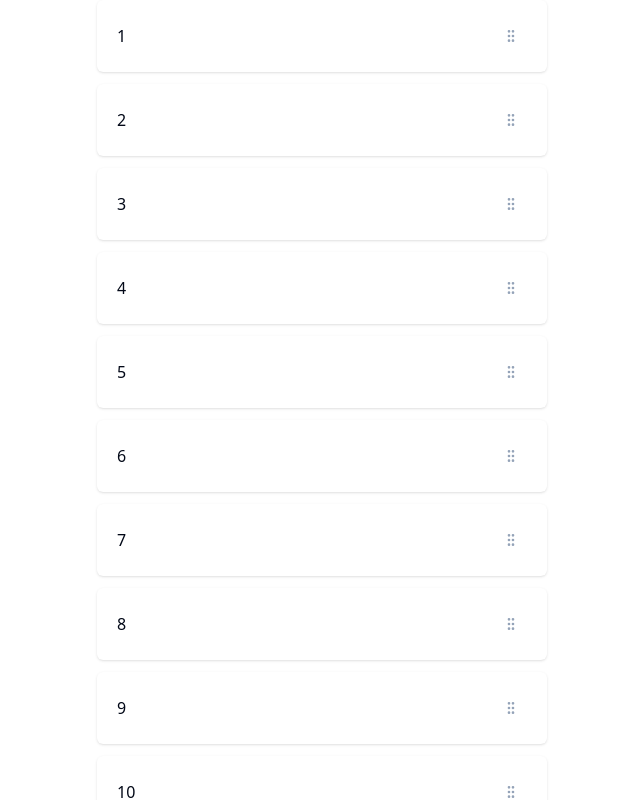
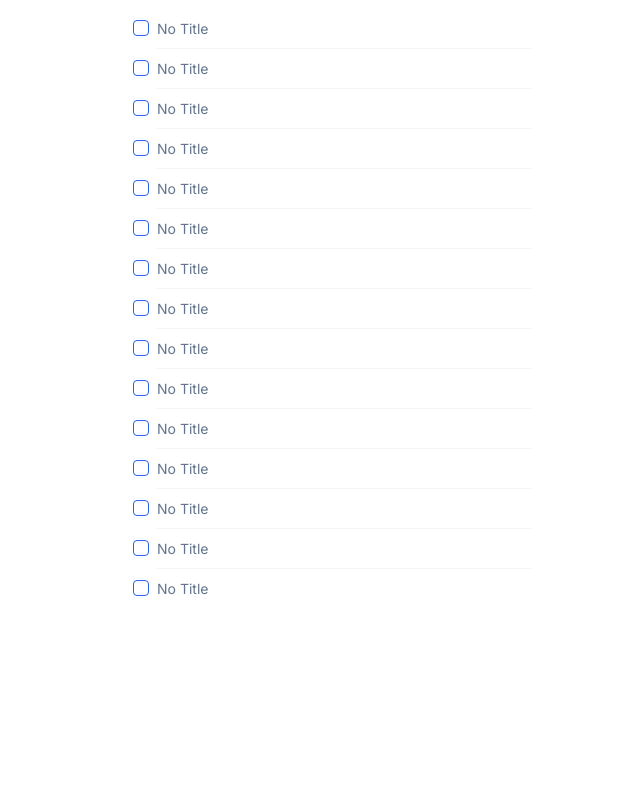
Before and after one commit to oliverilp/next-tasks, a Next.js app: page /shadcn in a window 1280 px wide. Shown: the top 800 px of the page, without its empty margins (318-958 px from the left). Built offline with nearby package versions, Linux system fonts and the light colour scheme.

Commit message:
Improve list style

```diff
--- a/src/app/page.tsx
+++ b/src/app/page.tsx
@@ -1,4 +1,4 @@
-import { Button } from '@/components/ui/button';
+import { Button } from '@/components/ui/Button';
 
 export default function Home() {
   return (
--- a/src/app/shadcn/page.tsx
+++ b/src/app/shadcn/page.tsx
@@ -7,7 +7,7 @@ import Tasks from '@/components/sortable/Tasks';
 export default function CardWithForm() {
   return (
     <div className="flex w-full justify-center">
-      <div className="w-[450px]">
+      <div className="w-[450px] pt-2">
         <NoSsrWrapper>
           <Tasks />
         </NoSsrWrapper>
--- /dev/null
+++ b/src/app/tasks/page.tsx
@@ -0,0 +1,30 @@
+import * as React from 'react';
+
+import { Checkbox } from '@/components/ui/Checkbox';
+import { InlineInput } from '@/components/ui/InlineInput';
+
+import { GripVertical } from 'lucide-react';
+
+function Task() {
+  return (
+    <li className="flex list-none items-center gap-1">
+      <GripVertical className="w-4 cursor-grab text-slate-400 active:cursor-grabbing" />
+      <div className="flex grow items-center gap-2 rounded-md px-4 has-[:focus]:bg-indigo-50">
+        <Checkbox />
+        <InlineInput placeholder="No Title" />
+      </div>
+    </li>
+  );
+}
+
+export default function List() {
+  return (
+    <ul className="flex w-full justify-center pt-2">
+      <div className="flex w-[500px] flex-col">
+        {[1, 2, 3].map((item) => (
+          <Task key={item} />
+        ))}
+      </div>
+    </ul>
+  );
+}
--- a/src/components/sortable/Item/SortableItem.tsx
+++ b/src/components/sortable/Item/SortableItem.tsx
@@ -13,6 +13,9 @@ import type {
 } from '@dnd-kit/core';
 import { useSortable } from '@dnd-kit/sortable';
 import { CSS } from '@dnd-kit/utilities';
+
+import { Checkbox } from '@/components/ui/Checkbox';
+import { InlineInput } from '@/components/ui/InlineInput';
 
 import { GripVertical } from 'lucide-react';
 
@@ -59,12 +62,26 @@ export function SortableItem({ children, id }: PropsWithChildren<Props>) {
   return (
     <SortableItemContext.Provider value={context}>
       <li
+        className="group flex list-none items-center gap-1"
+        ref={setNodeRef}
+        style={style}
+      >
+        {children}
+        <div className="flex grow items-center gap-2 rounded-md px-4 group-hover:bg-slate-50 has-[:focus]:bg-blue-50 group-hover:has-[:focus]:bg-blue-50">
+          <Checkbox />
+          <InlineInput
+            placeholder="No Title"
+            className="border-t border-gray-100 group-first:border-t-0"
+          />
+        </div>
+      </li>
+      {/* <li
         className="flex flex-grow list-none items-center justify-between rounded-md bg-white px-5 py-3 font-sans font-normal shadow"
         ref={setNodeRef}
         style={style}
       >
         {children}
-      </li>
+      </li> */}
     </SortableItemContext.Provider>
   );
 }
@@ -73,16 +90,8 @@ export function DragHandle() {
   const { attributes, listeners, ref } = useContext(SortableItemContext);
 
   return (
-    <button
-      className="flex w-3 cursor-grab touch-none appearance-none items-center justify-center rounded border-0 bg-transparent p-4 outline-0 hover:bg-black/5"
-      {...attributes}
-      {...listeners}
-      ref={ref}
-      type="button"
-    >
-      <div className="flex-shrink-0">
-        <GripVertical size={16} color="#94a3b8" />
-      </div>
+    <button {...attributes} {...listeners} ref={ref} type="button">
+      <GripVertical className="invisible w-4 cursor-grab text-slate-400 active:cursor-grabbing group-hover:visible" />
     </button>
   );
 }
--- a/src/components/sortable/Sortable.tsx
+++ b/src/components/sortable/SortableList.tsx
@@ -66,7 +66,7 @@ export default function SortableList<T extends BaseItem>({
       }}
     >
       <SortableContext items={items}>
-        <ul className="flex list-none flex-col gap-3 p-0" role="application">
+        <ul className="flex list-none flex-col p-0" role="application">
           {items.map((item) => (
             <React.Fragment key={item.id}>{renderItem(item)}</React.Fragment>
           ))}
--- a/src/components/sortable/Tasks.tsx
+++ b/src/components/sortable/Tasks.tsx
@@ -1,5 +1,5 @@
 import React, { useState } from 'react';
-import SortableList from '@/components/sortable/Sortable';
+import SortableList from '@/components/sortable/SortableList';
 
 function createRange<T>(
   length: number,
@@ -9,7 +9,7 @@ function createRange<T>(
 }
 
 function getMockItems() {
-  return createRange(50, (index) => ({ id: index + 1 }));
+  return createRange(15, (index) => ({ id: index + 1 }));
 }
 
 function Tasks() {
@@ -22,7 +22,6 @@ function Tasks() {
         onChange={setItems}
         renderItem={(item) => (
           <SortableList.Item id={item.id}>
-            {item.id}
             <SortableList.DragHandle />
           </SortableList.Item>
         )}
--- /dev/null
+++ b/src/components/ui/InlineInput.tsx
@@ -0,0 +1,25 @@
+'use client';
+
+import * as React from 'react';
+
+import { cn } from '@/lib/utils';
+
+export interface InputProps
+  extends React.InputHTMLAttributes<HTMLInputElement> {}
+
+const InlineInput = React.forwardRef<HTMLInputElement, InputProps>(
+  ({ className, type, ...props }, ref) => (
+    <input
+      type={type}
+      className={cn(
+        'flex h-10 w-full bg-transparent py-2 text-sm ring-transparent ring-offset-background file:border-0 file:bg-transparent file:text-sm file:font-medium placeholder:text-muted-foreground focus-visible:outline-none disabled:cursor-not-allowed disabled:opacity-50',
+        className
+      )}
+      ref={ref}
+      {...props}
+    />
+  )
+);
+InlineInput.displayName = 'InlineInput';
+
+export { InlineInput };
--- a/src/components/ui/checkbox.tsx
+++ b/src/components/ui/checkbox.tsx
@@ -13,7 +13,7 @@ const Checkbox = React.forwardRef<
   <CheckboxPrimitive.Root
     ref={ref}
     className={cn(
-      'peer h-4 w-4 shrink-0 rounded-sm border border-primary ring-offset-background focus-visible:outline-none focus-visible:ring-2 focus-visible:ring-ring focus-visible:ring-offset-2 disabled:cursor-not-allowed disabled:opacity-50 data-[state=checked]:bg-primary data-[state=checked]:text-primary-foreground',
+      'peer h-4 w-4 shrink-0 rounded-sm border border-primary ring-offset-background hover:bg-neutral-300/20 focus-visible:outline-none focus-visible:ring-2 focus-visible:ring-ring focus-visible:ring-offset-2 disabled:cursor-not-allowed disabled:opacity-50 data-[state=checked]:bg-primary data-[state=checked]:text-primary-foreground',
       className
     )}
     {...props}
```
